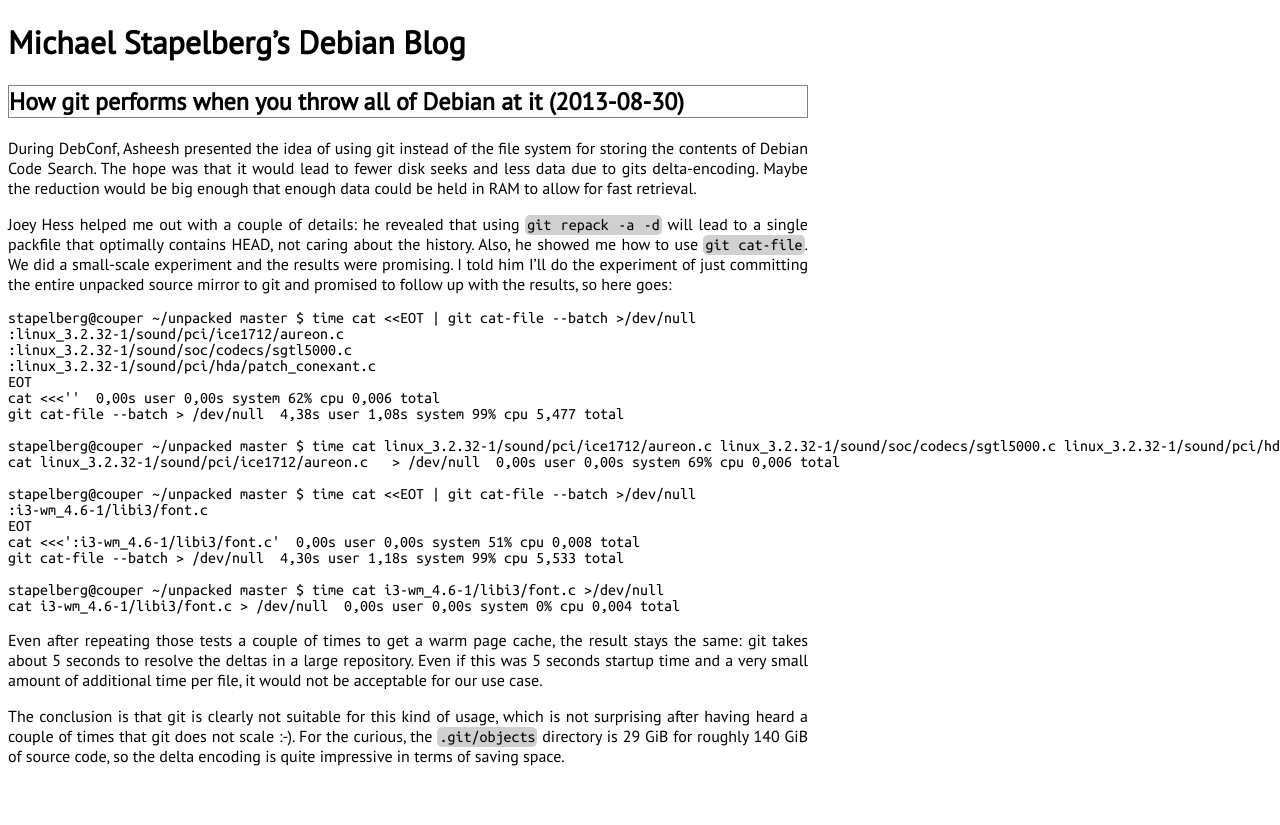
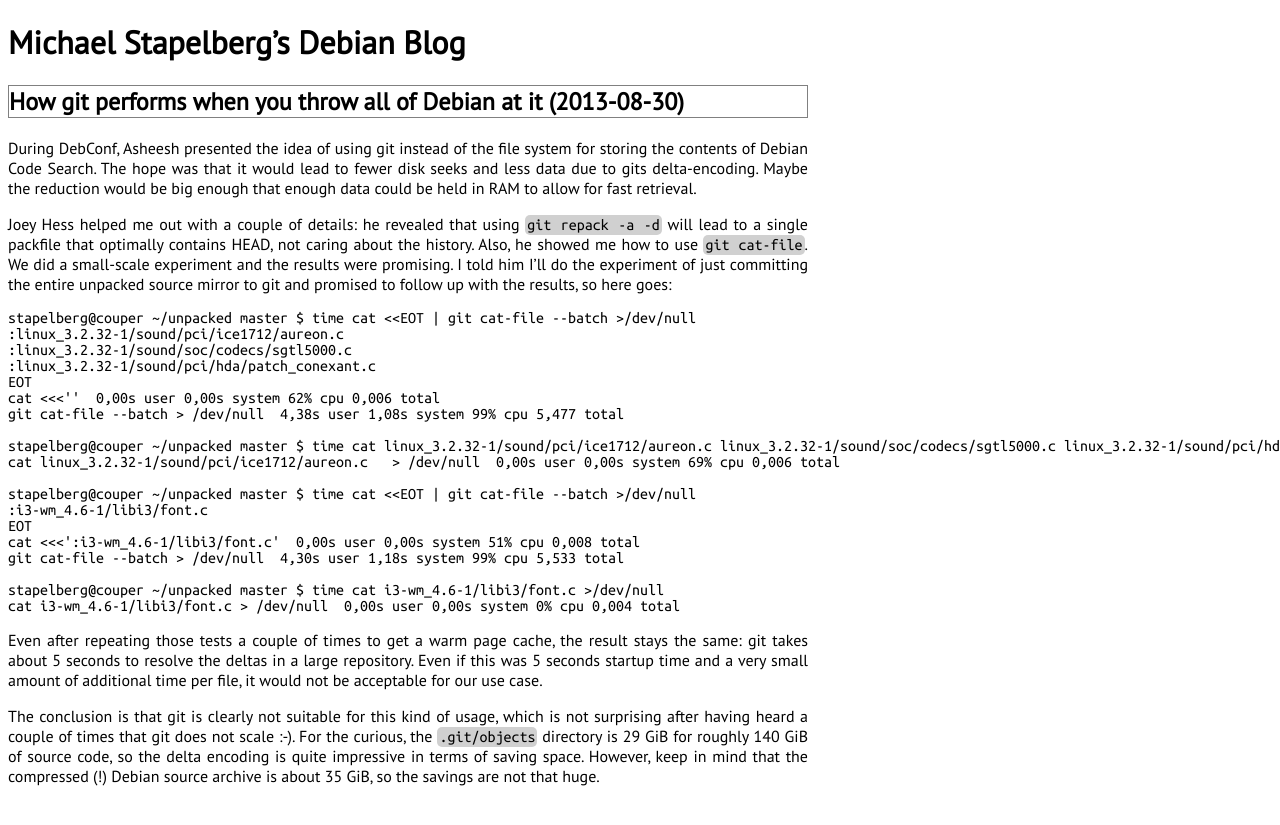
Before and after one commit to stapelberg/pdo-blog, a Jekyll site: the page built from _posts/2013-08-30-git-performance.html, in a window 1280 px wide. Shown: the top 825 px of the page. Built offline with Jekyll 4.4.1, drawn with Linux system fonts in a browser that asks for light colours.

Commit message:
clarify delta encoding

```diff
--- a/_posts/2013-08-30-git-performance.html
+++ b/_posts/2013-08-30-git-performance.html
@@ -1,6 +1,6 @@
 ---
 layout: post
-date: 2013/08/30 21:15:00 +0200
+date: 2013/08/30 21:30:00 +0200
 title: "How git performs when you throw all of Debian at it"
 ---
 <p>
@@ -56,5 +56,6 @@
 which is not surprising after having heard a couple of times that git does not
 scale :-). For the curious, the <code>.git/objects</code> directory is 29 GiB
 for roughly 140 GiB of source code, so the delta encoding is quite impressive
-in terms of saving space.
+in terms of saving space. However, keep in mind that the compressed (!) Debian
+source archive is about 35 GiB, so the savings are not that huge.
 </p>
```
